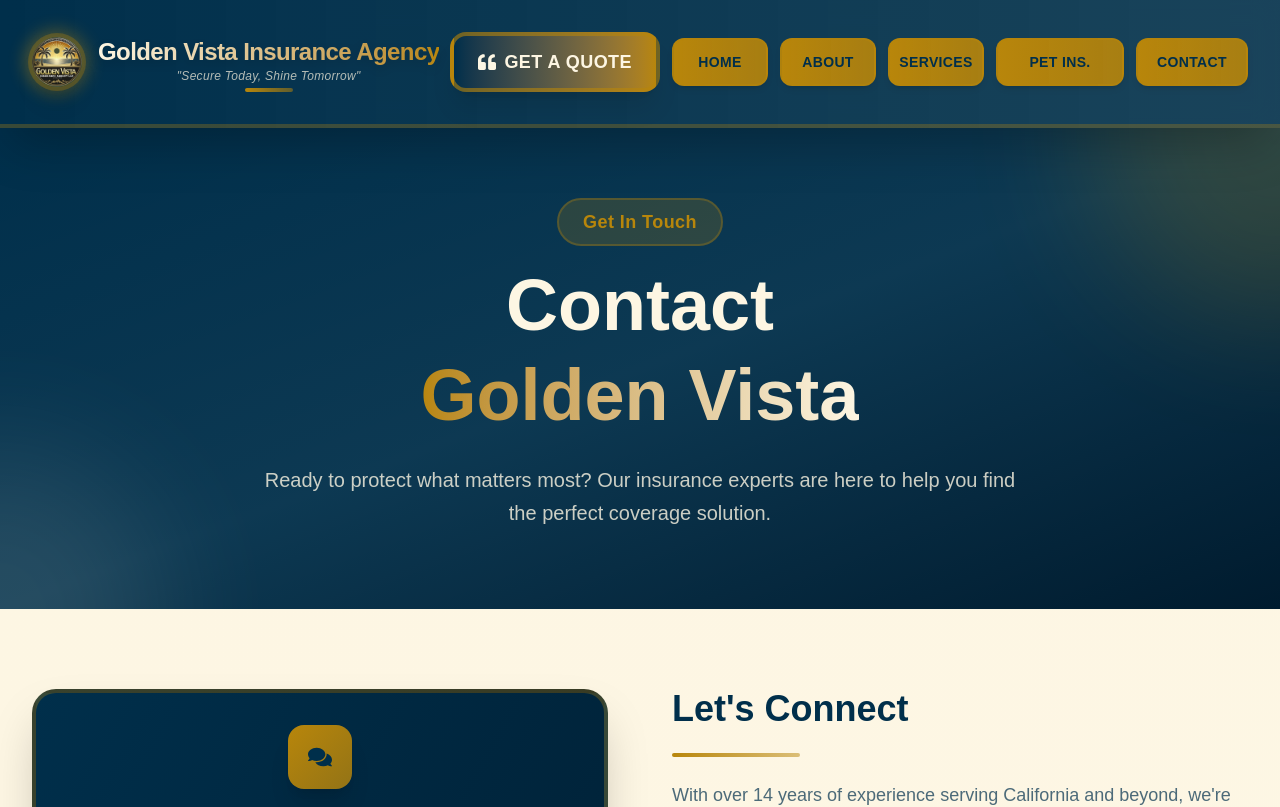
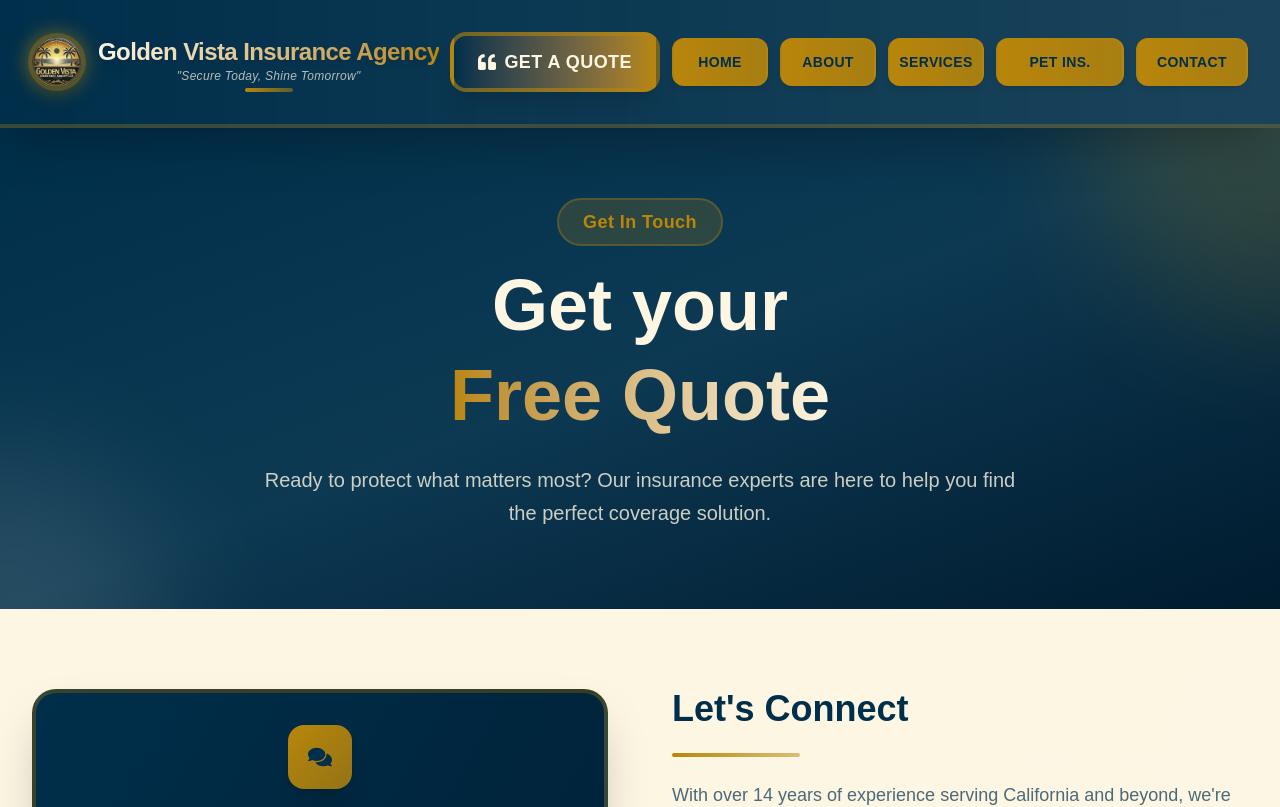
Before and after one commit to AlbertoGuadron/golden-vista, a Next.js app: page /contactus in a window 1280 px wide. Shown: the top 807 px of the page. Built offline with nearby package versions, Linux system fonts and the light colour scheme.

Commit message:
arreglo de contact us

```diff
--- a/app/contactus/page.tsx
+++ b/app/contactus/page.tsx
@@ -132,10 +132,10 @@ export default function ContactUsPage() {
               </span>
             </div>
             <h1 className="text-5xl md:text-7xl font-black mb-6 leading-tight text-[#FDF6E3]">
-              Contact
+              Get your
               <br/>
               <span className="bg-gradient-to-r from-[#B8860B] to-[#FDF6E3] bg-clip-text text-transparent">
-                Golden Vista
+                Free Quote
               </span>
             </h1>
             <p className="text-xl text-[#FDF6E3]/80 max-w-3xl mx-auto leading-relaxed">
```
